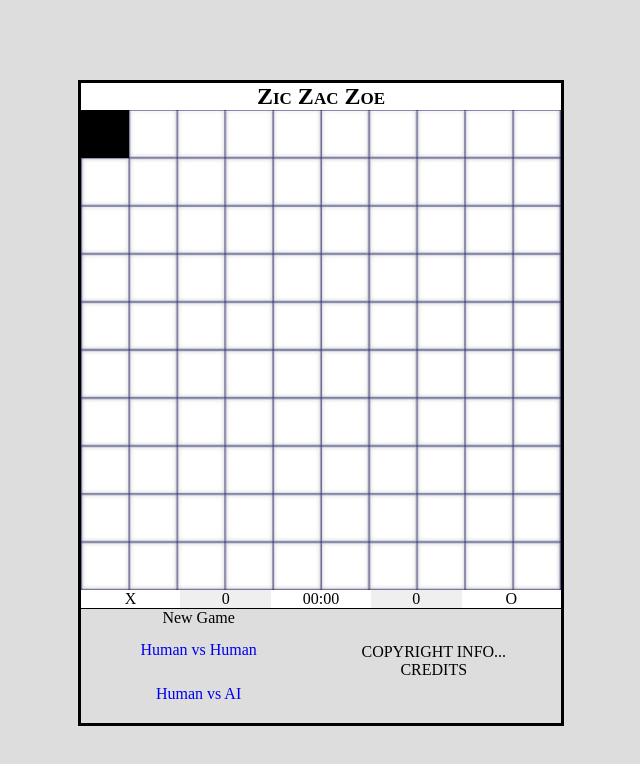
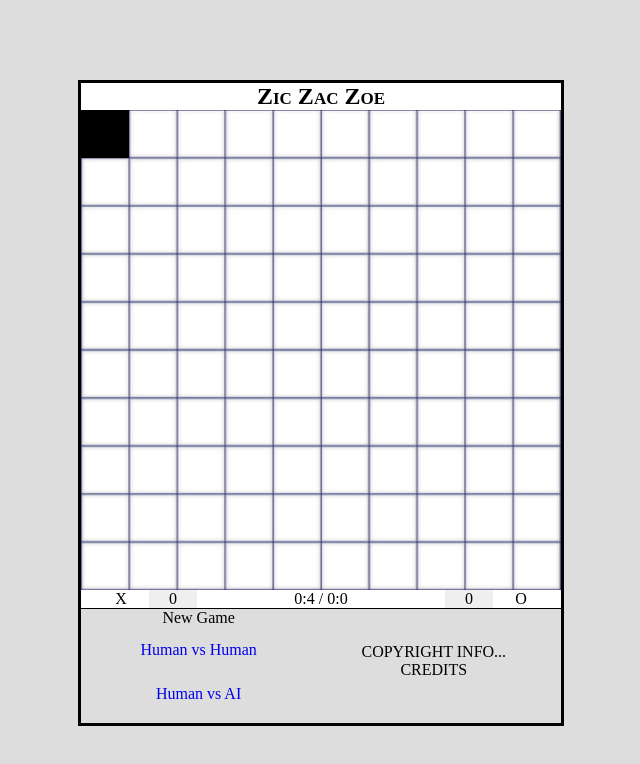
Before and after one commit to saiy2k/Tic-Tac-Toe-Extended-HTML5-Game, a plain HTML site: page index.html in a window 1280 px wide. Shown: the whole page, without its empty margins (322-962 px from the left). Drawn offline with Linux system fonts and the light colour scheme.

Commit message:
implemented elapsed time for both the players

```diff
--- a/index.html
+++ b/index.html
@@ -55,7 +55,7 @@ along with Zic-Zac-Zoe.  If not, see <http://www.gnu.org/licenses/>.
 		<div id="scoreBoardDiv">
 			<div id="player1Sign"	class="scoreBoardLabel">X</div>
 			<div id="player1Score"	class="scoreBoardLabel" style="background-color:#efefef">0</div>
-			<div id="timeTaken"		class="scoreBoardLabel">00:00</div>
+			<div id="timeTaken"		class="scoreBoardLabel" style="width:50%">00:00</div>
 			<div id="player2Score"	class="scoreBoardLabel" style="background-color:#efefef">0</div>
 			<div id="player2Sign"	class="scoreBoardLabel">O</div>
 		</div>
--- a/scripts/GameLogic.js
+++ b/scripts/GameLogic.js
@@ -161,6 +161,40 @@ ZicZacZoe.GameLogic	=	function() {
 								t.isGameOver			=	isGameOver;
 							},
 
+		/** Calculates and updates the elapsed time for both the players
+			@param	{GameState}		t	reference to the ZicZacZoe.GameState */
+		calcTime		:	function(t)
+							{
+								var							currentTime;
+								var							elapsedTime;
+								var 						timeString;
+								var							p1Sec;
+								var							p1Min;
+								var							p2Sec;
+								var							p2Min;
+
+								currentTime				=	new Date();
+								elapsedTime				=	currentTime - t.lastUpdatedTime;
+								t.lastUpdatedTime		=	currentTime;
+
+								if( t.currentPlayerID	== 0 )
+									t.p1ElapsedTime		+=	elapsedTime;
+								else
+									t.p2ElapsedTime		+=	elapsedTime;
+
+								p1Sec					=	t.p1ElapsedTime / 1000.0;
+								p1Min					=	Math.floor(p1Sec / 60);
+								p1Sec					=	Math.floor(p1Sec % 60);
+
+								p2Sec					=	t.p2ElapsedTime / 1000.0;
+								p2Min					=	Math.floor(p2Sec / 60);
+								p2Sec					=	Math.floor(p2Sec % 60);
+
+								timeString				=	p1Min + ":" + p1Sec + "  /  " + p2Min + ":" + p2Sec;
+
+								$("#timeTaken").text(timeString);
+							},
+
 		/** Updates the Score Div's with the score
 			@param	{GameState}		t	reference to the ZicZacZoe.GameState */
 		updateUI		:	function(t)
--- a/scripts/GameManager.js
+++ b/scripts/GameManager.js
@@ -98,9 +98,9 @@ ZicZacZoe.GameManager	=	function() {
 								var	mx		=	mouse.x - gBoard.x();
 								var my		=	mouse.y - gBoard.y();
 
+								if(currentScreen		==	"Game")
+								{
 									if(mx > 0 && my > 0 && mx < gBoard.width() && my < gBoard.height())
-								{
-									if(currentScreen		==	"Game")
 									{
 											gBoard.update(mouse, click);
 
@@ -116,6 +116,10 @@ ZicZacZoe.GameManager	=	function() {
 												}
 											}
 									}
+
+									ZicZacZoe.GameLogic.calcTime(ZicZacZoe.GameState);
+
+								}
 								else if(currentScreen	==	"End")
 								{
 									if ( click != null )
@@ -126,7 +130,6 @@ ZicZacZoe.GameManager	=	function() {
 								else if(currentScreen	==	"Splash")
 								{
 
-									}
 								}
 							},
 
--- a/scripts/GameOver.js
+++ b/scripts/GameOver.js
@@ -119,14 +119,15 @@ ZicZacZoe.GameOver		=	function(ctx) {
     this.draw           =   function(ctx) {
 		ctx.fillStyle   =   'rgba(0, 0, 0, 0.2);';
 		ctx.beginPath();
-		ctx.rect(0, 0, 480, 480);
+		ctx.rect(0, 0, boardWidth, boardHeight);
 		ctx.closePath();
 		ctx.fill();
 
 		ctx.fillStyle   =   'rgba(0, 0, 0, 0.8);';
 		ctx.textAlign	=	'center';
 		ctx.font		=	'56px Arial';
-		ctx.fillText("Player 1 Wins", 240, 240);
+
+		ctx.fillText("Player 1 Wins", boardWidth / 2, boardHeight / 2);
     };
 
 	boardX          	=   $('#boardCanvas').offset().left;
--- a/scripts/GameState.js
+++ b/scripts/GameState.js
@@ -81,6 +81,18 @@ ZicZacZoe.GameState	=	function() {
 			@typle	bool */
 		isGameOver		:	false,
 
+		/** time when the last update was called
+			@type	Date */
+		lastUpdatedTime	:	new Date(),
+
+		/** player 1's time
+			@type	double */
+		p1ElapsedTime	:	0.0,
+
+		/** player 2's time
+			@type	double */
+		p2ElapsedTime	:	0.0,
+
 		/** resets the gamestate function */
 		reset			:	function()
 							{
@@ -92,6 +104,9 @@ ZicZacZoe.GameState	=	function() {
 								s.player2Score		=	0;
 								s.selectedTileX		=	0;
 								s.selectedTileY		=	0;
+								s.lastUpdatedTime	=	new Date();
+								s.p1ElapsedTime		=	0.0;
+								s.p2ElapsedTime		=	0.0;
 
 								for (var j = 0; j < 10; j++)
 								{
--- a/style.css
+++ b/style.css
@@ -55,7 +55,7 @@ body
 .scoreBoardLabel
 {
 	display					:	inline-block;
-	width					:	19%;
+	width					:	10%;
 	border					:	0px solid;
 }
 
```
Lines whose indentation alone changed are shown as unchanged.
